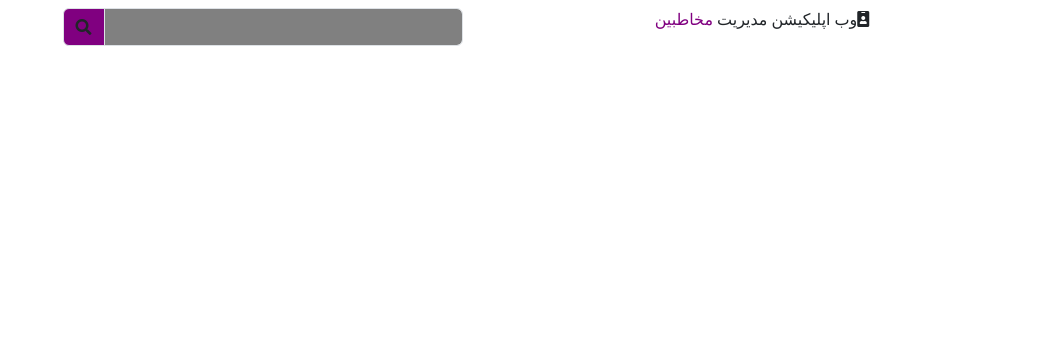
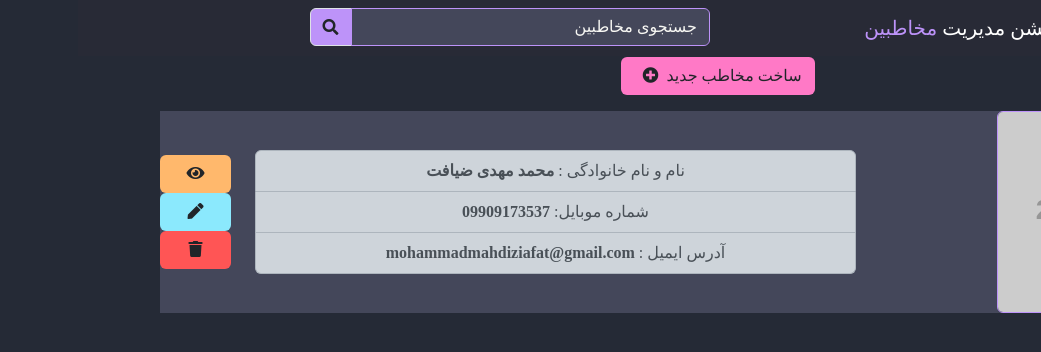
Before and after one commit to mohammadmahdiziyafat/reactContactsProject, a React (Create React App) app: page / in a window 1280 px wide. Shown: the top 352 px of the page, without its empty margins (239-1280 px from the left). Built offline with nearby package versions, Linux system fonts and the light colour scheme.

Commit message:
add style and creat contacts imformations components

```diff
--- a/package.json
+++ b/package.json
@@ -3,6 +3,7 @@
   "version": "0.1.0",
   "private": true,
   "dependencies": {
+    "@popperjs/core": "^2.11.8",
     "@testing-library/dom": "^10.4.1",
     "@testing-library/jest-dom": "^6.9.1",
     "@testing-library/react": "^16.3.2",
--- a/public/index.html
+++ b/public/index.html
@@ -1,16 +1,19 @@
-<!DOCTYPE html>
+<!doctype html>
 <html lang="en" dir="rtl">
-
   <head>
     <meta charset="utf-8" />
     <link rel="icon" href="%PUBLIC_URL%/favicon.ico" />
     <meta name="viewport" content="width=device-width, initial-scale=1" />
     <meta name="theme-color" content="#000000" />
 
-  <link rel="stylesheet" href="css/bootstrap.min.css.map">
-  <link rel="stylesheet" href="https://cdnjs.cloudflare.com/ajax/libs/font-awesome/5.15.4/css/all.min.css"
+    <link rel="stylesheet" href="css/bootstrap.min.css.map" />
+    <link
+      rel="stylesheet"
+      href="https://cdnjs.cloudflare.com/ajax/libs/font-awesome/5.15.4/css/all.min.css"
       integrity="sha512-1ycn6IcaQQ40/MKBW2W4Rhis/DbILU74C1vSrLJxCq57o941Ym01SwNsOMqvEBFlcgUa6xLiPY/NS5R+E6ztJQ=="
-    crossorigin="anonymous" referrerpolicy="no-referrer" />
+      crossorigin="anonymous"
+      referrerpolicy="no-referrer"
+    />
     <link rel="manifest" href="%PUBLIC_URL%/manifest.json" />
 
     <title>مدیریت مخاطبین</title>
@@ -21,5 +24,4 @@
     <div id="root"></div>
     <script src="js/bootstrap.min.js"></script>
   </body>
-
 </html>
--- a/src/App.js
+++ b/src/App.js
@@ -1,11 +1,12 @@
 import Navbar from './components/Navbar';
 import './App.css';
-
+import Contacts from './components/contact/Contacts';
 
 const App = () => {
   return (
     <div className="App">
      <Navbar />
+     <Contacts />
     </div>
   );
 }
--- a/src/components/Navbar.jsx
+++ b/src/components/Navbar.jsx
@@ -1,18 +1,26 @@
-import SearchContact from "./contact/SearchContacts"
+import SearchContact from "./contact/SearchContacts";
+// root
+import { PURPLE, BACKGROUND } from "../helpers/colors";
 const Navbar = () => {
   return (
-        <nav className="navbar navbar-dark navbar-expand-sm shdow-lg ">
+    <nav
+      className="navbar navbar-dark navbar-expand-sm shdow-lg "
+      style={{ backgroundColor: BACKGROUND }}
+    >
       <div className="container ">
         <div className="row w-100">
           <div className="col">
-                        <i className="fas fa-id-badge"></i>
-                        وب اپلیکیشن مدیریت{' '}
-                        <span style={{ color: "purple" }}>مخاطبین</span>
+            <div className="navbar-brand">
+              <i className="fas fa-id-badge" style={{ color: PURPLE }}></i> وب
+              اپلیکیشن مدیریت <span style={{ color: PURPLE }}>مخاطبین</span>
             </div>
-                    <SearchContact/>
+          </div>
+          <div className="col">
+            <SearchContact />
+          </div>
         </div>
       </div>
     </nav>
-    )
-}
-export default Navbar
+  );
+};
+export default Navbar;
--- /dev/null
+++ b/src/components/contact/Contact.jsx
@@ -0,0 +1,61 @@
+import {CURRENTLINE, CYAN, ORANGE,  PURPLE, RED } from'../../helpers/colors'
+const Contact = () => {
+    return(
+        <div className="col md-6">
+            {" "}
+            <div style={{ backgroundColor: CURRENTLINE }} className="my-2">
+              <div className="card-body">
+                <div className="row align-items-center d-flex justify-content-around">
+                  <div className="col-md-4 col-sm-4">
+                    <img
+                      src="https://via.placeholder.com/200"
+                      alt=""
+                      style={{ border: `1px solid ${PURPLE}` }}
+                      className="img-fluid rounded"
+                    />
+                  </div>
+                  <div className="col-md-7 col-sm-7">
+                    <ul className="list-group">
+                      <li className="list-group-item list-group-item-dark">
+                        نام و نام خانوادگی :{" "}
+                        <span className="fw-bold">محمد مهدی ضیافت</span>
+                      </li>
+                      <li className="list-group-item list-group-item-dark">
+                        شماره موبایل:{" "}
+                        <span className="fw-bold">09909173537</span>
+                      </li>
+                      <li className="list-group-item list-group-item-dark">
+                        آدرس ایمیل :{" "}
+                        <span className="fw-bold">
+                          mohammadmahdiziafat@gmail.com
+                        </span>
+                      </li>
+                    </ul>
+                  </div>
+                  <div className="col-md-1 col-sm-1  d-flex flex-column aligm-item-center">
+                    <button
+                      className=" btn mu-1 "
+                      style={{ backgroundColor: ORANGE }}
+                    >
+                      <i className="fa fa-eye"></i>
+                    </button>
+                    <button
+                      className=" btn mu-1 "
+                      style={{ backgroundColor: CYAN }}
+                    >
+                      <i className="fa fa-pen"></i>
+                    </button>
+                    <button
+                      className=" btn mu-1 "
+                      style={{ backgroundColor: RED }}
+                    >
+                      <i className="fa fa-trash"></i>
+                    </button>
+                  </div>
+                </div>
+              </div>
+            </div>
+          </div>
+    )
+}
+export default Contact
--- /dev/null
+++ b/src/components/contact/Contacts.jsx
@@ -0,0 +1,31 @@
+import React from "react";
+import Contact from "./Contact";
+import { PINK} from "../../helpers/colors";
+const Contacts = () => {
+  return (
+    <React.Fragment>
+      <section className="container">
+        <div className="grid">
+          <div className="row">
+            <div className="col">
+              <p className="h3">
+                <button className="btn mx-2" style={{ backgroundColor: PINK }}>
+                  ساخت مخاطب جدید
+                  <i className="fa fa-plus-circle mx-2"></i>
+                </button>
+              </p>
+            </div>
+          </div>
+        </div>
+      </section>
+      <section className="container">
+        <div className="row">
+          {/* Contact */}
+          <Contact />
+        </div>
+      </section>
+
+    </React.Fragment>
+  );
+};
+export default Contacts;
--- a/src/components/contact/SearchContacts.jsx
+++ b/src/components/contact/SearchContacts.jsx
@@ -1,17 +1,24 @@
+import { PURPLE } from "../../helpers/colors";
 const SearchContact = () => {
   return (
-        <div className="col">
     <div className="input-group w-75 mx-2 " dir="ltr">
-                <span className="input-group-text " id="basic-addon1" style={{ backgroundColor: 'purple' }}>
+      <span
+        className="input-group-text "
+        id="basic-addon1"
+        style={{ backgroundColor: PURPLE }}
+      >
         <i className="fas fa-search"></i>
       </span>
-                <input className="form-control"
+      <input
+        className="form-control"
         type="text"
         dir="rtl"
-                    aria-label="search" aria-describedby="basic-addon1"
-                    style={{ backgroundColor: "gray", color: 'purple' }}></input>
+        aria-label="search"
+        aria-describedby="basic-addon1"
+        style={{ borderColor: PURPLE }}
+        placeholder="جستجوی مخاطبین"
+      ></input>
     </div>
-        </div>
-    )
-}
-export default SearchContact
+  );
+};
+export default SearchContact;
--- /dev/null
+++ b/src/helpers/colors.js
@@ -0,0 +1,11 @@
+export const BACKGROUND = '#282a36'
+export const CURRENTLINE = '#44475a'
+export const FORGROUND = '#f8f8f2'
+export const COMMENT = '#6272a4'
+export const GREEN = '#50fa7b'
+export const CYAN = '#8be9fd'
+export const ORANGE = '#ffb86c'
+export const PINK = '#ff79c6'
+export const PURPLE = '#bd93f9'
+export const RED = '#ff5555'
+export const yELLOW = '#f1fa8c'
--- a/src/index.css
+++ b/src/index.css
@@ -1,11 +1,27 @@
 body {
-  margin: 0;
-  font-family:'vazir' , 'tahome','ubontu' !important;
+  background-color: #252a36 !important;
+  font-family: 'vazir', 'tahome', 'ubontu' !important;
   -webkit-font-smoothing: antialiased;
   -moz-osx-font-smoothing: grayscale;
 }
 
-code {
-  font-family: source-code-pro, Menlo, Monaco, Consolas, 'Courier New',
-    monospace;
+
+input[type="text"]::-webkit-input-placeholder,
+input[type="text"]::-webkit-input-placeholder,
+input[type="number"]::-webkit-input-placeholder {
+  color: #f8f8f4;
 }
+
+input [type="text"],
+input [type="text"],
+input[type="number"] {
+  color: #f8f8f4 !important;
+  background-color: #44475a !important;
+  border-color: #bd93f9 !important;
+}
+
+.form-control {
+  background-color: #44475a !important;
+  color: #f8f8f4 !important;
+  border-color: #bd93f9 !important;
+}
--- a/src/index.js
+++ b/src/index.js
@@ -1,7 +1,7 @@
 import React from 'react';
 import ReactDOM from 'react-dom/client';
-import './index.css';
-import App from './App';
+import './index.css'
+import App from './App.js';
 
 // import bootstrap
 import 'bootstrap/dist/css/bootstrap.min.css';
```
Also changed, not shown: 1 other file (tests, documents, lock files or other folders). Lines whose indentation alone changed are shown as unchanged.
